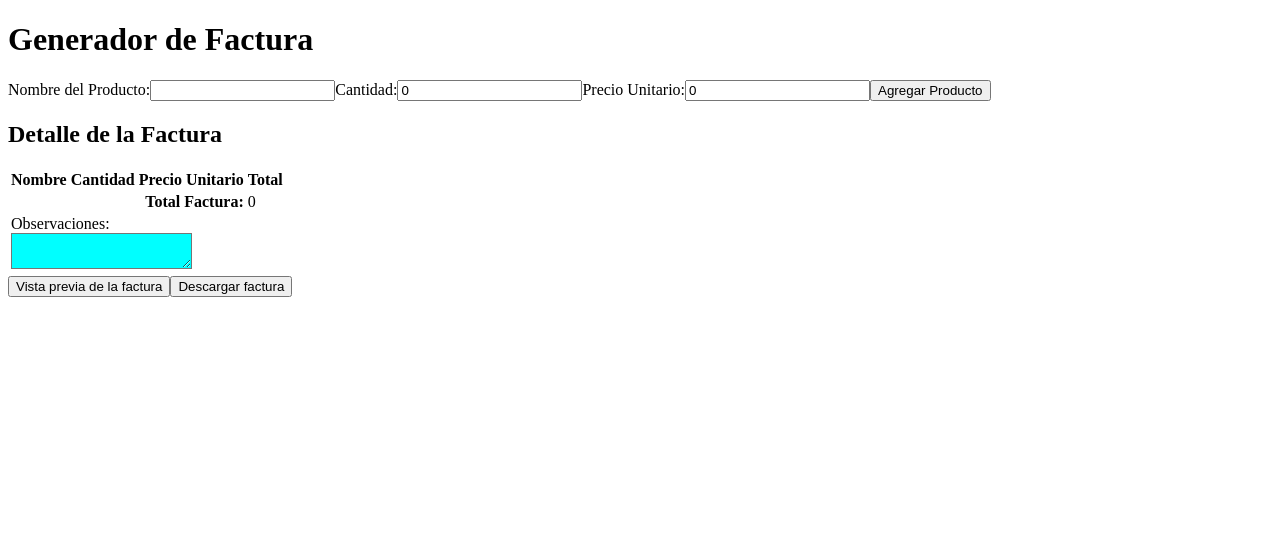
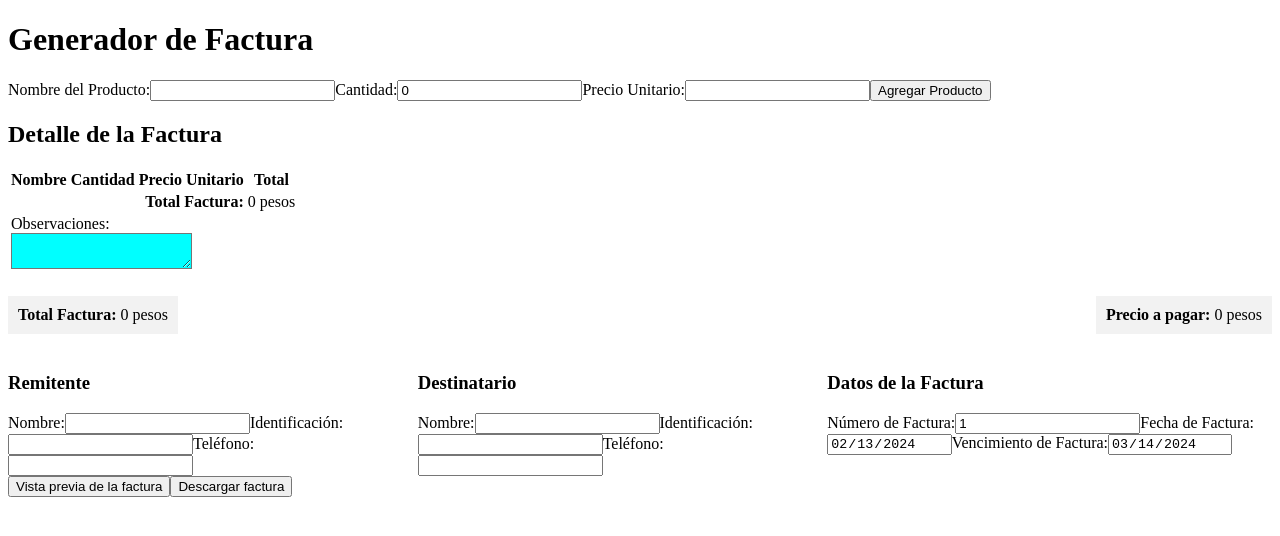
Before and after one commit to THyuster/jspdf, a Vue app: page / in a window 1280 px wide. Shown: the top 536 px of the page. Built offline with nearby package versions, Linux system fonts and the light colour scheme.

Commit message:
cambios a la tabla y a la pagina incluyendo campos nuevos

```diff
--- a/src/components/FacturaComponent.vue
+++ b/src/components/FacturaComponent.vue
@@ -8,12 +8,13 @@
       <input type="number" id="cantidad" v-model.number="cantidadProducto" required>
 
       <label for="precio">Precio Unitario:</label>
-      <input type="number" id="precio" v-model.number="precioProducto" required>
+      <input type="text" id="precio" v-model="precioProducto" required>
 
       <button type="submit" id="btn_click">Agregar Producto</button>
     </form>
 
     <h2>Detalle de la Factura</h2>
+
     <table>
       <thead>
         <tr>
@@ -27,14 +28,14 @@
         <tr v-for="(producto, index) in productos" :key="index">
           <td>{{ producto.nombre }}</td>
           <td>{{ producto.cantidad }}</td>
-          <td>{{ producto.precio }}</td>
-          <td>{{ producto.total }}</td>
+          <td>{{ producto.precio }} pesos</td>
+          <td>{{ producto.total }} pesos</td>
         </tr>
       </tbody>
       <tfoot>
         <tr>
           <td colspan="3" style="text-align: right;"><strong>Total Factura:</strong></td>
-          <td>{{ totalFactura }}</td>
+          <td>{{ totalFactura }} pesos</td>
         </tr>
         <tr>
           <td colspan="4">
@@ -44,6 +45,56 @@
         </tr>
       </tfoot>
     </table>
+
+    <div class="total-container">
+      <div class="total">
+        <strong>Total Factura:</strong> {{ totalFactura }} pesos
+      </div>
+      <div class="precio-pagar">
+        <strong>Precio a pagar:</strong> {{ totalFactura }} pesos
+      </div>
+    </div>
+
+    <div style="display: flex; justify-content: space-between; margin-top: 20px;">
+      <!-- Datos del remitente -->
+      <div>
+        <h3>Remitente</h3>
+        <label for="nombreRemitente">Nombre:</label>
+        <input type="text" id="nombreRemitente" v-model="nombreRemitente">
+
+        <label for="idRemitente">Identificación:</label>
+        <input type="text" id="idRemitente" v-model="idRemitente">
+
+        <label for="telefonoRemitente">Teléfono:</label>
+        <input type="text" id="telefonoRemitente" v-model="telefonoRemitente">
+      </div>
+
+      <!-- Datos del destinatario -->
+      <div>
+        <h3>Destinatario</h3>
+        <label for="nombreDestinatario">Nombre:</label>
+        <input type="text" id="nombreDestinatario" v-model="nombreDestinatario">
+
+        <label for="idDestinatario">Identificación:</label>
+        <input type="text" id="idDestinatario" v-model="idDestinatario">
+
+        <label for="telefonoDestinatario">Teléfono:</label>
+        <input type="text" id="telefonoDestinatario" v-model="telefonoDestinatario">
+      </div>
+
+      <!-- Datos de la factura -->
+      <div>
+        <h3>Datos de la Factura</h3>
+        <label for="numeroFactura">Número de Factura:</label>
+        <input type="text" id="numeroFactura" v-model="numeroFactura" readonly>
+
+        <label for="fechaFactura">Fecha de Factura:</label>
+        <input type="date" id="fechaFactura" v-model="fechaFactura" readonly>
+
+        <label for="vencimientoFactura">Vencimiento de Factura:</label>
+        <input type="date" id="vencimientoFactura" v-model="vencimientoFactura" readonly>
+      </div>
+    </div>
 
     <iframe ref="pdfPreview" style="display: none; width: 40%; height: 400px;"></iframe>
     <button @click="previewPDF">Vista previa de la factura</button>
@@ -60,10 +111,18 @@ export default {
     return {
       nombreProducto: '',
       cantidadProducto: 0,
-      precioProducto: 0,
+      precioProducto: '',
       productos: [],
       observaciones: '',
-      numeroFactura: 1
+      numeroFactura: 1,
+      fechaFactura: '',
+      vencimientoFactura: '',
+      nombreRemitente: '',
+      idRemitente: '',
+      telefonoRemitente: '',
+      nombreDestinatario: '',
+      idDestinatario: '',
+      telefonoDestinatario: ''
     };
   },
   computed: {
@@ -73,17 +132,25 @@ export default {
   },
   methods: {
     agregarProducto() {
-      const total = this.cantidadProducto * this.precioProducto;
+
+      const precioNumerico = parseFloat(this.precioProducto.replace(/,/g, ''));
+
+      // Verificar si el precio es un número válido
+      if (isNaN(precioNumerico)) {
+        alert('Por favor, ingrese un precio válido.');
+        return;
+      }
+      const total = this.cantidadProducto * precioNumerico;
       this.productos.push({
         nombre: this.nombreProducto,
         cantidad: this.cantidadProducto,
-        precio: this.precioProducto,
+        precio: precioNumerico,
         total: total
       });
       this.numeroFactura++;
       this.nombreProducto = '';
       this.cantidadProducto = 0;
-      this.precioProducto = 0;
+      this.precioProducto = '';
     },
     previewPDF() {
       const doc = this.generatePDF();
@@ -91,7 +158,6 @@ export default {
       this.$refs.pdfPreview.src = pdfDataUri;
       this.$refs.pdfPreview.style.display = 'block';
     },
-
     downloadPDF() {
       const doc = this.generatePDF();
       const filename = 'FACTURA.pdf';
@@ -99,47 +165,58 @@ export default {
       window.open(doc.output('bloburl'));
     },
     generatePDF() {
-      const pageSize = { width: 216 , height: 279  };
+      const pageSize = { width: 216, height: 279 };
       const doc = new jsPDF({ format: [pageSize.width, pageSize.height] });
 
-      // Agregar imagen, texto y línea de encabezado
+      // Encabezado - Título y datos de la empresa
       const img = new Image();
       img.src = require('@/assets/jj.jpg');
-      doc.addImage(img, 'PNG', 8, 5, 25, 25);
-      doc.text('Yuster', 30, 17);
-      doc.text('Nit: 147852369', 30, 22);
-      doc.line(10, 30, 140, 30);
+      doc.addImage(img, 'PNG', 180, 5, 25, 25);
+      doc.setFontSize(10);
+      doc.setFont('helvetica', 'bold');
+      doc.text('YUSCORP', 164, 17);
+      doc.text('Nit: 147852369', 158, 20);
+      doc.setFontSize(20);
+      doc.line(10, 28, 205, 28);
+      doc.setFont('helvetica', 'bold');
+      doc.text('Factura', 12, 20);
 
-      // Agregar título y dirección
-      doc.setFontSize(10);
-      doc.text('YUSCORP', 10, 35);
-      doc.text('Dirección: Calle 123, Ciudad', 10, 39);
-      doc.text('Teléfono: 123-456-789', 10, 43);
+      // Datos del remitente
+      doc.setFontSize(12);
+      doc.setFont('bold');
+      doc.text('Remitente', 10, 35);
+      doc.text(`Nombre: ${this.nombreRemitente}`, 10, 40);
+      doc.text(`Identificación: ${this.idRemitente}`, 10, 45);
+      doc.text(`Teléfono: ${this.telefonoRemitente}`, 10, 50);
 
-      //fecha y hora
-      const numeroFactura = `N° Factura: ${this.numeroFactura}`;
-      const now = new Date();
-      const fechaHoraActual = `${now.toLocaleDateString()} ${now.toLocaleTimeString()}`;
-      const maxWidth = doc.internal.pageSize.width;
-      const textWidth = doc.getStringUnitWidth(numeroFactura) * doc.internal.getFontSize();
-      const xPosition = maxWidth - textWidth - -10;
+      // Datos del destinatario
+      doc.text('Destinatario', 80, 35);
+      doc.text(`Nombre: ${this.nombreDestinatario}`, 80, 40);
+      doc.text(`Identificación: ${this.idDestinatario}`, 80, 45);
+      doc.text(`Teléfono: ${this.telefonoDestinatario}`, 80, 50);
 
-      // fecha y hora posicion
-      doc.text(numeroFactura, xPosition, 38);
-      doc.text(fechaHoraActual, xPosition, 43);
+      // Datos de la factura
+      doc.text('Datos de la Factura', 150, 35);
+      doc.text(`N° Factura: ${this.numeroFactura}`, 150, 40);
+      doc.text(`Fecha: ${this.fechaFactura}`, 150, 45);
+      doc.text(`Vencimiento: ${this.vencimientoFactura}`, 150, 50);
 
-      //tabla de datos de factura
+      // Línea de separación
+      doc.setLineWidth(0.5);
+      doc.line(10, 55, pageSize.width - 10, 55);
+
+      // Detalle de la factura - Tabla de productos
       const data = [
         ['Nombre', 'Cantidad', 'Precio', 'Total'],
         ...this.productos.map(producto => [
           producto.nombre,
           producto.cantidad,
-          producto.precio.toLocaleString('es-ES', { style: 'currency', currency: 'COP' }),
-          producto.total.toLocaleString('es-ES', { style: 'currency', currency: 'COP' }),
+          `${producto.precio.toLocaleString('es-ES')} pesos`,
+          `${producto.total.toLocaleString('es-ES')} pesos`,
         ])
       ];
 
-      const tableStartY = 50;
+      const tableStartY = 60;
 
       doc.autoTable({
         startY: tableStartY,
@@ -148,24 +225,7 @@ export default {
         theme: 'grid'
       });
 
-      // Agregar líneas en todas las páginas
-      const agregarLineasEnTodasLasPaginas = () => {
-        doc.setLineWidth(1);
-        doc.line(0, 0, pageSize.width, 0); // Línea superior
-        doc.line(0, pageSize.height, pageSize.width, pageSize.height); // Línea inferior
-        doc.line(0, 0, 0, pageSize.height); // Línea izquierda
-        doc.line(pageSize.width, 0, pageSize.width, pageSize.height); // Línea derecha
-      };
-
-      if (doc.autoTable.previous.finalY > pageSize.height - 10) {
-        doc.addPage();
-        agregarLineasEnTodasLasPaginas();
-      }
-
-      if (doc.autoTable.previous.finalY > pageSize.height - 10) {
-        doc.addPage();
-        agregarLineasEnTodasLasPaginas();
-      }
+      // Observaciones
       const observacionesXPosition = 10;
       const observacionesYPosition = doc.autoTable.previous.finalY + 10;
       const observacionesWidth = pageSize.width - 20;
@@ -180,11 +240,19 @@ export default {
       doc.text(this.observaciones, observacionesXPosition + 5, observacionesYPosition + 10, { maxWidth: observacionesWidth - 10 });
       const totalXPosition = 165;
       doc.text('Total:', totalXPosition, observacionesYPosition + observacionesHeight + 5);
-      doc.text(this.totalFactura.toLocaleString('es-ES', { style: 'currency', currency: 'COP' }), totalXPosition, observacionesYPosition + observacionesHeight + 10);
+      doc.text(`${this.totalFactura.toLocaleString('es-ES')} pesos`, totalXPosition, observacionesYPosition + observacionesHeight + 10);
       doc.text('Gracias por su compra', 110, observacionesYPosition + observacionesHeight + 20, { align: 'center', fontSize: 12 });
 
       return doc;
     }
+  },
+  mounted() {
+    const currentDate = new Date();
+    this.fechaFactura = currentDate.toISOString().substr(0, 10);
+
+    const dueDate = new Date(currentDate);
+    dueDate.setDate(dueDate.getDate() + 30);
+    this.vencimientoFactura = dueDate.toISOString().substr(0, 10);
   }
 }
 </script>
@@ -193,4 +261,20 @@ export default {
 .observaciones {
   background-color: aqua;
 }
+
+.total-container {
+  display: flex;
+  justify-content: space-between;
+  margin-top: 20px;
+}
+
+.total {
+  background-color: #f2f2f2;
+  padding: 10px;
+}
+
+.precio-pagar {
+  background-color: #f2f2f2;
+  padding: 10px;
+}
 </style>
```
